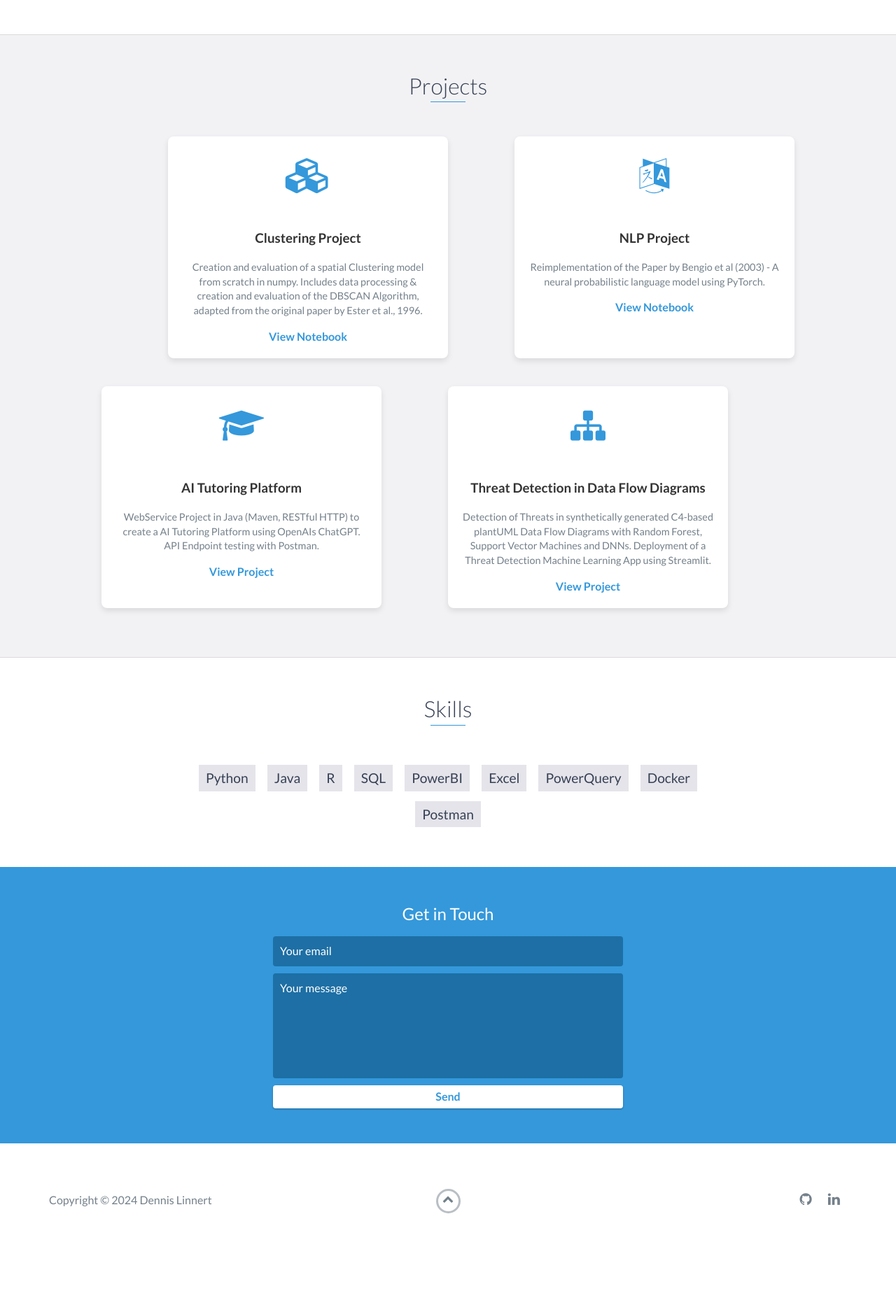
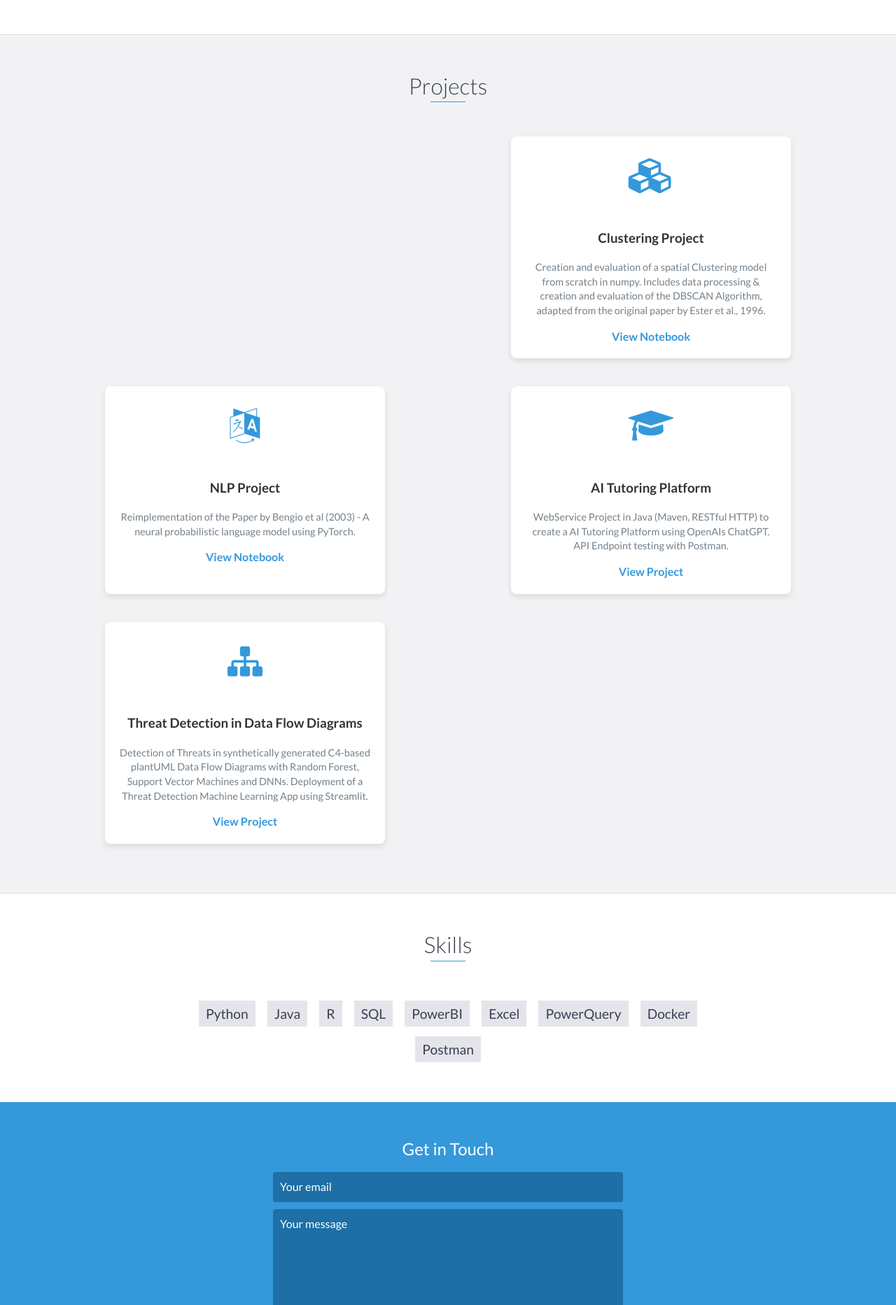
Before and after one commit to Dennis9699/MyProfile, a Jekyll site: the page index.html, which Jekyll copies as it is, in a window 1280 px wide. Shown: the part 2125-3990 px from the top of the page at 70% size. Built offline with Jekyll 4.4.1, drawn with Linux system fonts in a browser that asks for light colours; before the commit the page ends 3913 px from its top, so only the background shows below that.

Commit message:
Update styles.css

```diff
--- a/css/styles.css
+++ b/css/styles.css
@@ -12,14 +12,13 @@
 
 */
 #projects .container {
-    display: flex;
-    flex-wrap: wrap;
+    display: grid;
+    grid-template-columns: repeat(2, 1fr); /* Creates two columns of equal width */
     gap: 20px;
-    justify-content: space-evenly;
+    justify-items: center; /* Center the items horizontally */
 }
 
 #projects .project {
-    flex: 1 1 calc(45% - 20px);
     max-width: 400px;
     box-shadow: 0 4px 8px rgba(0, 0, 0, 0.1);
     border-radius: 8px;
@@ -63,8 +62,12 @@
 }
 
 @media (max-width: 768px) {
+    #projects .container {
+        grid-template-columns: 1fr; /* Stack the projects on smaller screens */
+    }
+
     #projects .project {
-        flex: 1 1 100%;
+        max-width: 100%;
     }
 }
 
```
